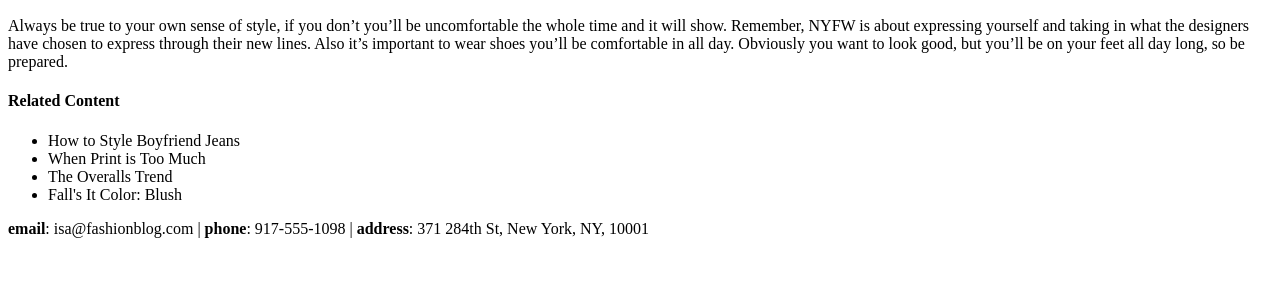
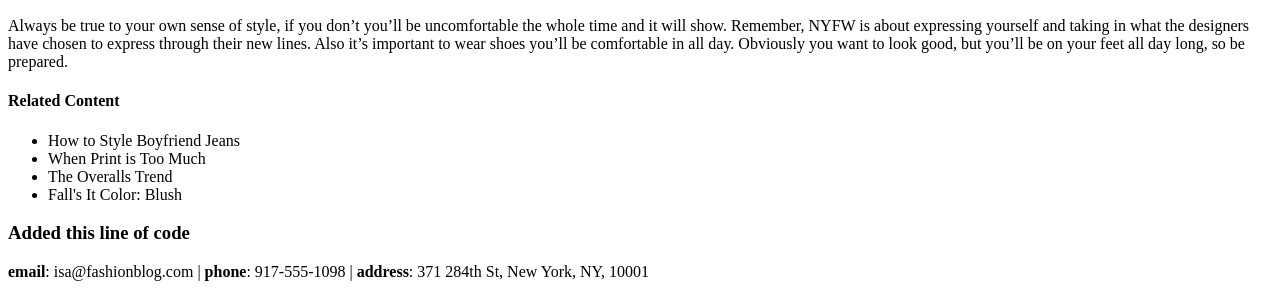
Before and after one commit to seongwook8/fashion_blog_demo, a plain HTML site: page index.html in a window 1280 px wide. Shown: the part 1599-1896 px from the top of the page. Before the commit the page ends 1853 px from the top, so only its background shows below. Drawn offline with Linux system fonts and the light colour scheme.

Commit message:
added a single line of code

```diff
--- a/index.html
+++ b/index.html
@@ -22,6 +22,7 @@
             <li>The Overalls Trend</li>
             <li>Fall's It Color: Blush</li>
         </ul>
+        <h3>Added this line of code</h3>
         <div id="contact">
             <p> <strong>email</strong>: isa@fashionblog.com | <strong>phone</strong>: 917-555-1098 | <strong>address</strong>: 371 284th St, New York, NY, 10001</p>
         </div>
```
